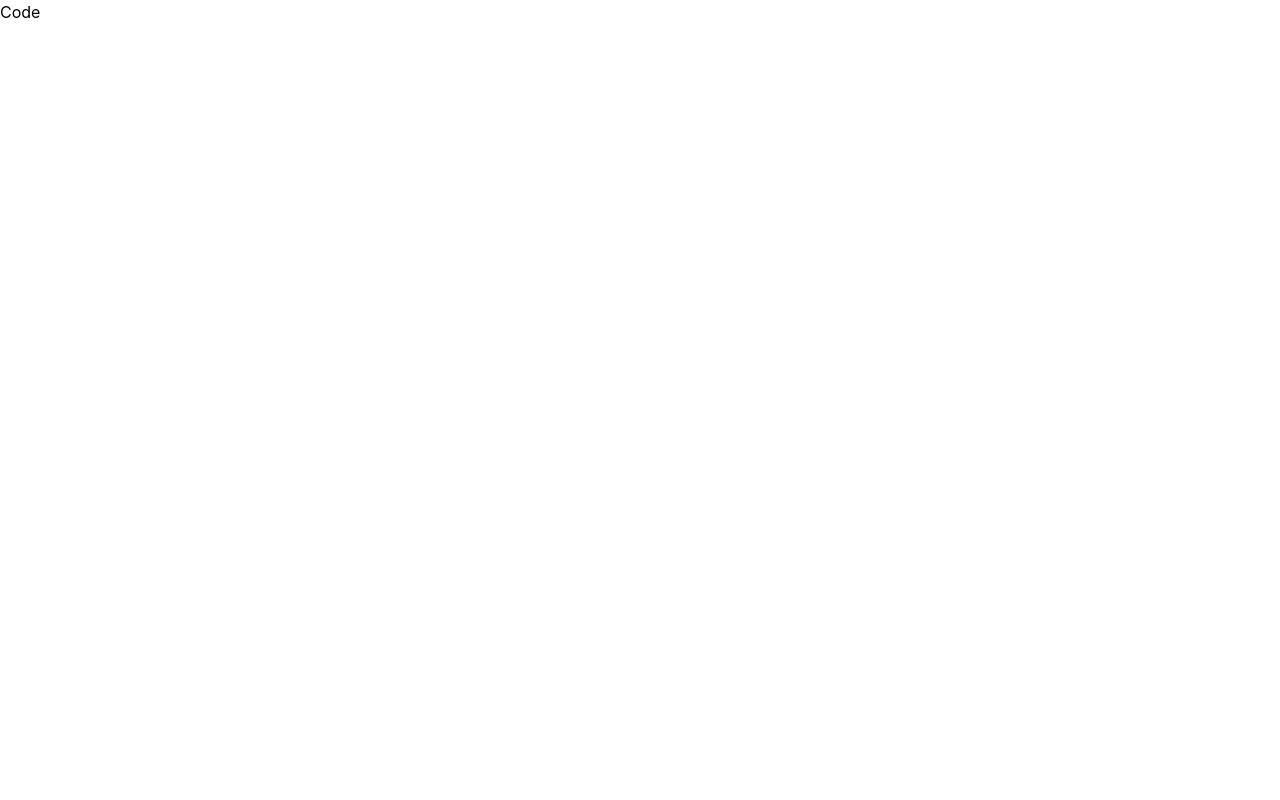
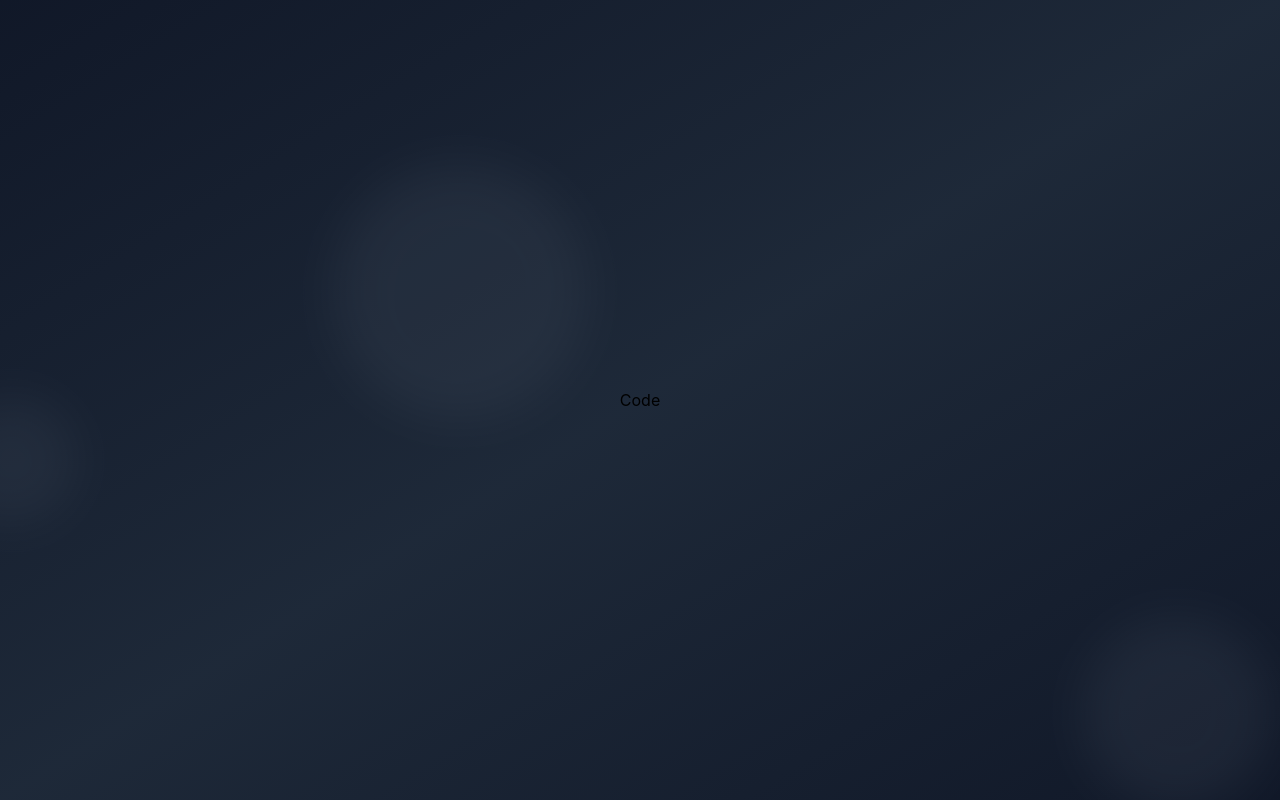
Before and after one commit to TONY-OCHIENG/EmailAuthentication, a React (Vite) app in the folder client/: page /verification-code in a window 1280 px wide. Built offline with nearby package versions, Linux system fonts and the light colour scheme.

Commit message:
Adding floatingIcons component

```diff
--- a/client/src/App.jsx
+++ b/client/src/App.jsx
@@ -5,10 +5,15 @@
 import Signup from './pages/Signup'
 import Code from './pages/Code'
 import Login from './pages/Login'
+import FloatingIcons from './components/FloatingIcons'
 
 function App() {
   return (
-    <div>
+    <div className='min-h-screen bg-gradient-to-br from-gray-900 via-gray-800 to-gray-900 overflow-hidden
+    relative flex items-center justify-center'>
+      <FloatingIcons color="bg-gray-600" size="w-64 h-64" top="-5%" left="10%" delay={0}/>
+      <FloatingIcons color="bg-gray-600" size="w-48 h-48" top="70%" left="80%" delay={5}/>
+      <FloatingIcons color="bg-gray-600" size="w-32 h-32" top="40%" left="-10%" delay={2}/>
       <Routes>
         <Route path='/' element={<Home/>}/>
         <Route path='/signup' element={<Signup/>}/>
--- /dev/null
+++ b/client/src/components/FloatingIcons.jsx
@@ -0,0 +1,25 @@
+import React from 'react'
+import { motion } from 'framer-motion'
+
+function FloatingIcons({color,size,top,left,delay}) {
+  return (
+    <motion.div
+        className={`absolute rounded-full ${color} ${size} opacity-20 blur-xl`}
+        style={{top, left}}
+        animate={{
+            y: ["0%","100%","0%"],
+            x: ["0%","100%","0%"],
+            rotate: [0,360]
+        }}
+        transition={{
+            duration:20,
+            ease:'linear',
+            repeat: Infinity,
+            delay
+        }}
+        aria-hidden='true'
+    />
+  )
+}
+
+export default FloatingIcons
```
